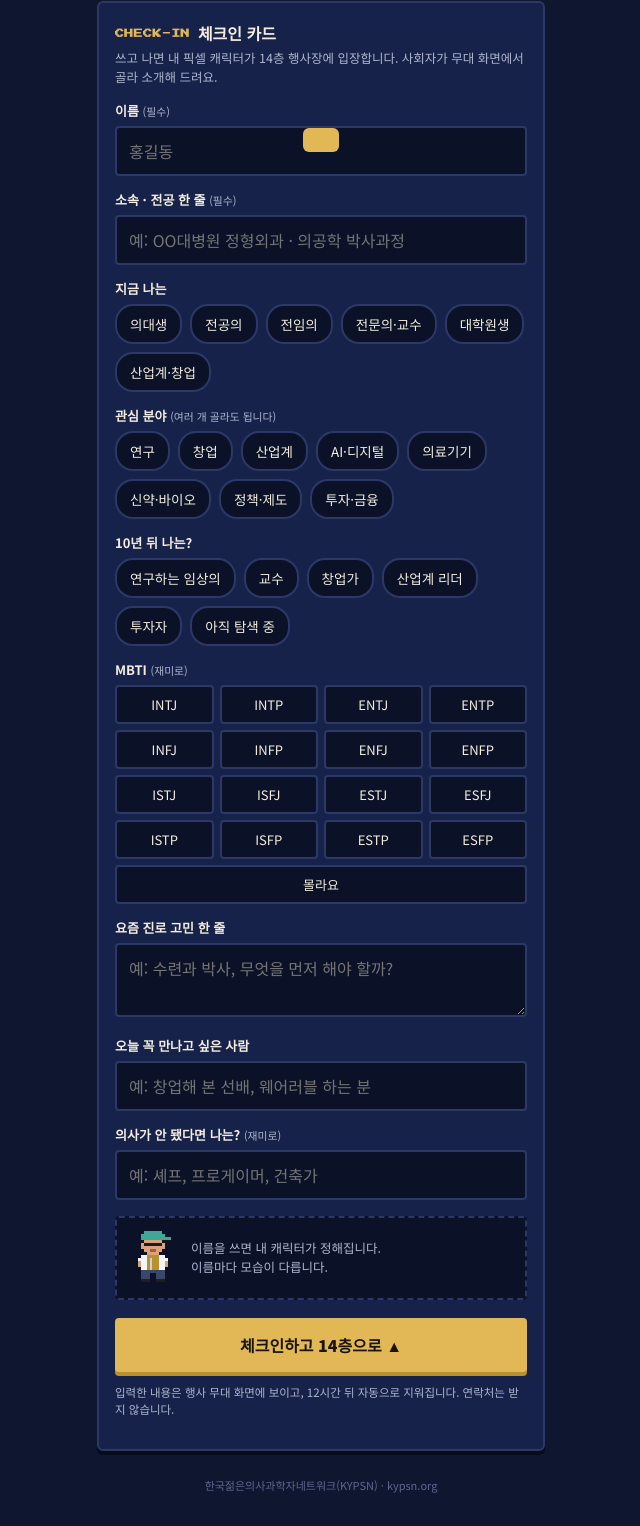
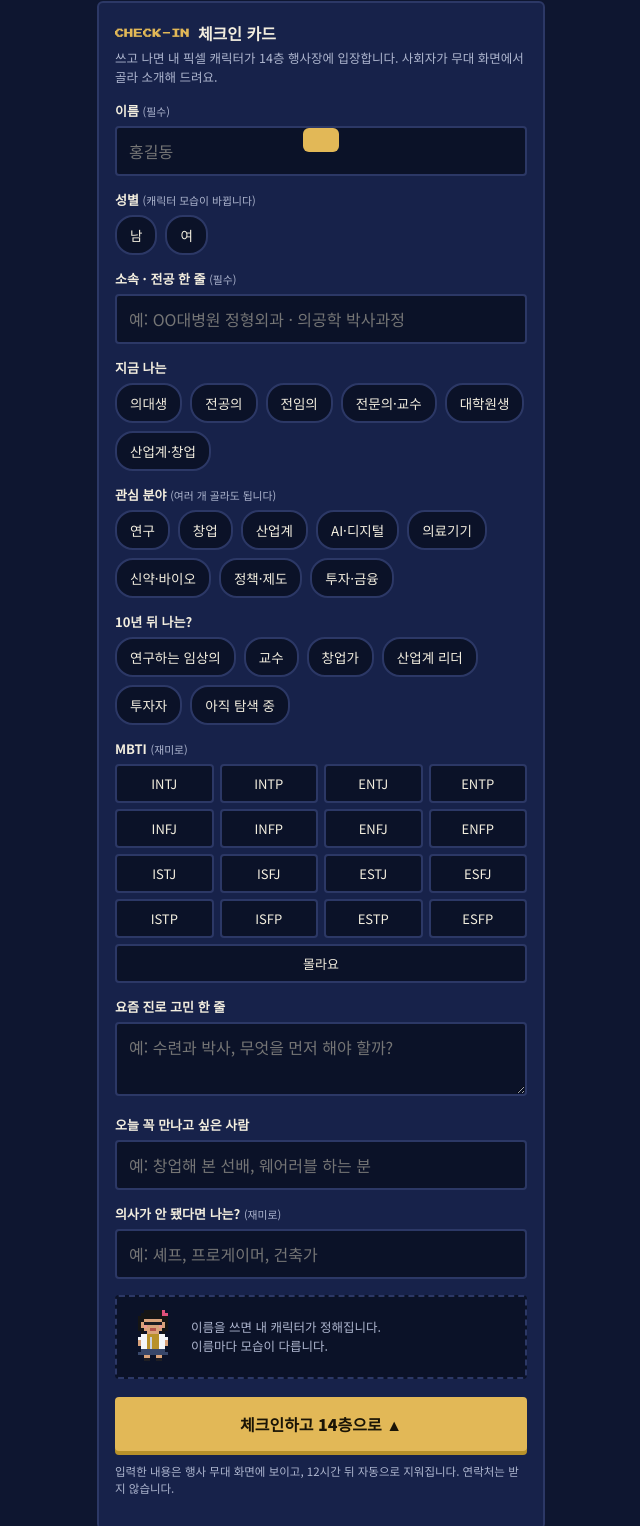
Before and after one commit to comjingue/kypsn, a plain HTML site: page night/index.html in a window 1280 px wide. Shown: the part 744-2270 px from the top of the page, without its empty margins (319-959 px from the left). Drawn offline with Linux system fonts and the light colour scheme.

Commit message:
Night 체크인: 성별 선택, 남녀 캐릭터 구분(머리·핀·치마)
Co-Authored-By: Claude Opus 5.5 <noreply@anthropic.com>

```diff
--- a/night/index.html
+++ b/night/index.html
@@ -92,6 +92,8 @@
     <form id="fIntro" autocomplete="off">
       <label>이름 <small>(필수)</small></label>
       <input id="iName" maxlength="20" required placeholder="홍길동">
+      <label>성별 <small>(캐릭터 모습이 바뀝니다)</small></label>
+      <div class="targets" data-pick="sex" data-one="1"></div>
       <label>소속 · 전공 한 줄 <small>(필수)</small></label>
       <input id="iRole" maxlength="40" required placeholder="예: OO대병원 정형외과 · 의공학 박사과정">
       <label>지금 나는</label>
@@ -207,17 +209,18 @@
 
   // ── 체크인 ──
   const pv = $("pv");
-  function pvDraw() { K.draw(pv, ($("iName").value || "KYPSN").trim(), 4, 0, K.look(typeof picks !== "undefined" ? picks.pos.join("") : "")); }
+  function pvDraw() { K.draw(pv, ($("iName").value || "KYPSN").trim(), 4, 0, typeof picks !== "undefined" ? K.look(picks.pos.join(""), picks.sex.join("")) : null); }
   $("iName").addEventListener("input", pvDraw); pvDraw();
 
   // 고르기 칩
   const OPTS = {
+    sex: ["남", "여"],
     pos: ["의대생", "전공의", "전임의", "전문의·교수", "대학원생", "산업계·창업"],
     interest: ["연구", "창업", "산업계", "AI·디지털", "의료기기", "신약·바이오", "정책·제도", "투자·금융"],
     future: ["연구하는 임상의", "교수", "창업가", "산업계 리더", "투자자", "아직 탐색 중"],
     mbti: ["INTJ", "INTP", "ENTJ", "ENTP", "INFJ", "INFP", "ENFJ", "ENFP", "ISTJ", "ISFJ", "ESTJ", "ESFJ", "ISTP", "ISFP", "ESTP", "ESFP", "몰라요"]
   };
-  var picks = { pos: [], interest: [], future: [], mbti: [] };
+  var picks = { sex: [], pos: [], interest: [], future: [], mbti: [] };
   document.querySelectorAll("[data-pick]").forEach(box => {
     const k = box.dataset.pick, one = !!box.dataset.one;
     OPTS[k].forEach(v => { const b = document.createElement("button"); b.type = "button"; b.textContent = v;
@@ -236,7 +239,7 @@
   $("fIntro").addEventListener("submit", async e => {
     e.preventDefault();
     const me = { kind: "intro", cid: K.myId(), name: $("iName").value.trim(), role: $("iRole").value.trim(), question: $("iQuestion").value.trim(), meet: $("iMeet").value.trim(), ifnot: $("iIfnot").value.trim(),
-      pos: picks.pos.join(", "), interest: picks.interest.join(", "), future: picks.future.join(", "), mbti: picks.mbti.join(", ") };
+      sex: picks.sex.join(""), pos: picks.pos.join(", "), interest: picks.interest.join(", "), future: picks.future.join(", "), mbti: picks.mbti.join(", ") };
     if (!me.name || !me.role) return;
     $("bIn").disabled = true;
     try { await K.submit(me); } catch (err) { $("bIn").disabled = false; toast("전송이 안 됐어요. 다시 눌러 주세요"); return; }
@@ -248,7 +251,7 @@
 
   function ride(me) {
     $("checkin").classList.add("hidden"); $("lift").classList.remove("hidden");
-    K.draw($("liftMe"), me.name, 6, 0, K.look(me.pos));
+    K.draw($("liftMe"), me.name, 6, 0, K.look(me.pos, me.sex));
     window.scrollTo({ top: 0, behavior: "smooth" });
     let f = 1; const t = setInterval(() => {
       f++; $("floorNo").textContent = f + "F";
@@ -258,7 +261,7 @@
 
   function showRoom(me) {
     $("checkin").classList.add("hidden"); $("lift").classList.add("hidden"); $("room").classList.remove("hidden");
-    K.draw($("keyMe"), me.name, 4, 0, K.look(me.pos)); $("kName").textContent = me.name; $("kRole").textContent = me.role;
+    K.draw($("keyMe"), me.name, 4, 0, K.look(me.pos, me.sex)); $("kName").textContent = me.name; $("kRole").textContent = me.role;
     renderMine();
   }
 
--- a/night/night.js
+++ b/night/night.js
@@ -46,8 +46,9 @@
     short: { 1: ".....HHHHHH.....", 2: "....HHHHHHHH....", 3: "....HHHHHHHH....", 4: "....HSSSSSSH...." },
     side:  { 1: "......HHHHH.....", 2: "....HHHHHHHH....", 3: "....HHHHHHHH....", 4: "....HHSSSSSS...." },
     long:  { 1: ".....HHHHHH.....", 2: "....HHHHHHHH....", 3: "...HHHHHHHHHH...", 4: "...HHSSSSSSHH...", 5: "...HSSESSESSH...", 6: "...HSSSSSSSSH...", 7: "...HHSSMMSSHH...", 8: "...HH.SSSS.HH..." },
-    bun:   { 0: ".......HH.......", 1: ".....HHHHHH.....", 2: "....HHHHHHHH....", 3: "....HHHHHHHH....", 4: "....HSSSSSSH...." },
+    bun:   { 0: ".......HH.......", 1: ".....HHHHHH.....", 2: "....HHHHHHHH....", 3: "...HHHHHHHHHH...", 4: "...HHSSSSSSHH...", 5: "...H........H...", 6: "...H........H..." },
     cap:   { 1: ".....KKKKKK.....", 2: "....KKKKKKKK....", 3: "....KKKKKKKKKK..", 4: "....HSSSSSSH...." },
+    bob:   { 1: ".....HHHHHH.....", 2: "....HHHHHHHH....", 3: "...HHHHHHHHHH...", 4: "...HHSSSSSSHH...", 5: "...HSSESSESSH...", 6: "...HSSSSSSSSH...", 7: "...HH......HH...", 8: "....H......H...." },
     curly: { 1: "....H.HHHH.H....", 2: "...HHHHHHHHHH...", 3: "...HHHHHHHHHH...", 4: "....HSSSSSSH...." }
   };
   const SKIN = ["#F6D3B3", "#EDBE98", "#D9A27A", "#F1C9A6", "#C88F68"];
@@ -57,21 +58,32 @@
   const CAPC = ["#1B2A5E", "#B8912A", "#C25B4E", "#3FA796"];
 
   // 직위에 따라 옷: 임상의는 가운, 산업계는 정장
-  function look(pos) { pos = String(pos || ""); if (/전공의|전임의|전문의|교수/.test(pos)) return { coat: true }; if (/산업계|창업/.test(pos)) return { coat: false, shirt: "#2B2F45", tie: true }; if (/의대생|대학원생/.test(pos)) return { coat: false }; return null; }
+  function look(pos, sex) { pos = String(pos || ""); let o = null; if (/전공의|전임의|전문의|교수/.test(pos)) o = { coat: true }; else if (/산업계|창업/.test(pos)) o = { coat: false, shirt: "#2B2F45", tie: !/여/.test(sex || "") }; else if (/의대생|대학원생/.test(pos)) o = { coat: false }; if (sex === "남" || sex === "여") { o = o || {}; o.sex = sex; } return o; }
   function spec(key, over) {
     const r = rng(hash(String(key || "kypsn")));
     const pick = a => a[Math.floor(r() * a.length)];
     return { hair: pick(Object.keys(HAIR)), skin: pick(SKIN), hairC: pick(HAIRC), shirt: pick(SHIRT), pants: pick(PANTS), cap: pick(CAPC), coat: r() < 0.35, glasses: r() < 0.3, tie: false };
   }
-  function specOf(key, over) { return Object.assign(spec0(key), over || {}); }
+  const HAIR_M = ["short", "side", "cap", "curly"], HAIR_F = ["long", "bun", "bob"];
+  function specOf(key, over) {
+    const sp = Object.assign(spec0(key), over || {});
+    if (sp.sex) { const set = sp.sex === "여" ? HAIR_F : HAIR_M; sp.hair = set[hash(String(key) + "#hair") % set.length]; sp.blush = sp.sex === "여"; }
+    else if (HAIR_F.includes(sp.hair)) sp.blush = true;
+    return sp;
+  }
   function spec0(key) { return spec(key);
   }
   function grid(sp, frame) {
     const g = BODY.map(s => s.split(""));
     const w = WALK[frame || 0];
     if (w) Object.keys(w).forEach(k => { g[k] = w[k].split(""); });
+    if (sp.blush) { // 여성: 치마 + 다리
+      const L = [".....SS..SS.....", "....SS...SS.....", ".....SS...SS...."][frame || 0];
+      g[14] = "....PPPPPPPP....".split(""); g[15] = "...PPPPPPPPPP...".split(""); g[16] = L.split(""); g[17] = L.replace(/S/g, "B").split("");
+    }
     const h = HAIR[sp.hair];
     Object.keys(h).forEach(k => { h[k].split("").forEach((ch, i) => { if (ch !== ".") g[k][i] = ch; else if (+k <= 2) g[k][i] = "."; }); });
+    if (sp.blush && sp.hair !== "cap") { g[1][11] = "R"; g[2][11] = "R"; g[2][12] = "R"; }
     if (sp.coat) { [9, 10, 11, 12, 13].forEach(r => { g[r].forEach((ch, i) => { if (ch === "C" && (i <= 5 || i >= 10)) g[r][i] = "W"; }); }); }
     if (sp.glasses) { const row = g[5]; [5, 6, 7, 8, 9, 10].forEach(i => { if (row[i] === "S") row[i] = "G"; }); }
     return g;
@@ -80,9 +92,10 @@
   function paint(ctx, key, ox, oy, s, frame, over) {
     const sp = specOf(key, over), g = grid(sp, frame);
     s = s || 1;
-    const col = { S: sp.skin, H: sp.hairC, E: "#1B1B22", M: "#B5524A", C: sp.shirt, W: "#F4F6FA", P: sp.pants, B: "#1E1E24", K: sp.cap, G: "#1B1B22" };
+    const col = { S: sp.skin, H: sp.hairC, E: "#1B1B22", M: "#B5524A", C: sp.shirt, W: "#F4F6FA", P: sp.pants, B: "#1E1E24", K: sp.cap, G: "#1B1B22", R: "#E0507A" };
     g.forEach((row, y) => row.forEach((ch, x) => { if (ch !== "." && col[ch]) { ctx.fillStyle = col[ch]; ctx.fillRect(ox + x * s, oy + y * s, s, s); } }));
     if (sp.coat) { ctx.fillStyle = "#C9D1E0"; ctx.fillRect(ox + 7 * s, oy + 10 * s, Math.max(1, s / 2), 4 * s); }
+    if (sp.blush) { ctx.fillStyle = "#EE9A92"; ctx.fillRect(ox + 5 * s, oy + 6 * s, s, s); ctx.fillRect(ox + 10 * s, oy + 6 * s, s, s); }
     if (sp.tie) { ctx.fillStyle = "#F4F6FA"; ctx.fillRect(ox + 7 * s, oy + 9 * s, 2 * s, s); ctx.fillStyle = "#C25B4E"; ctx.fillRect(ox + 7 * s, oy + 10 * s, 2 * s, 3 * s); }
   }
   function draw(canvas, key, scale, frame, over) {
```
Also changed, not shown: night/stage/index.html (+9 -7 lines).
